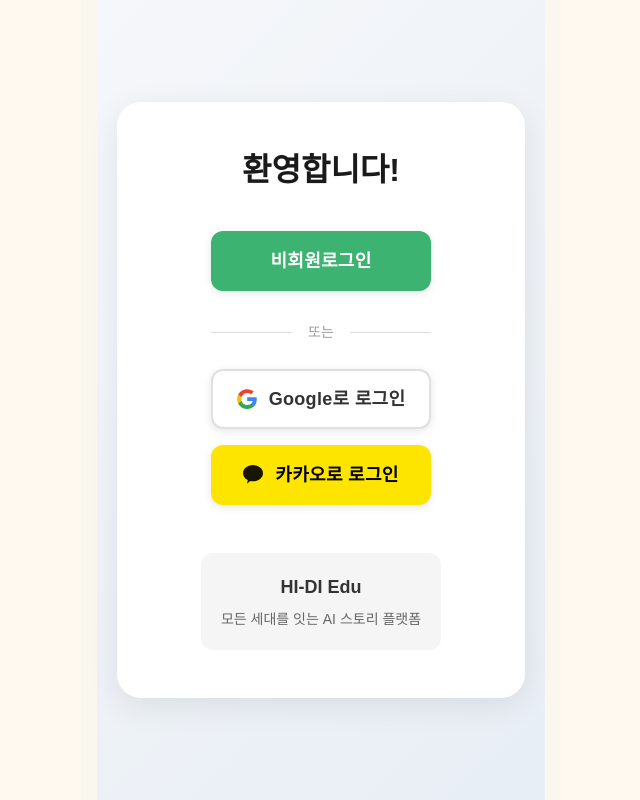
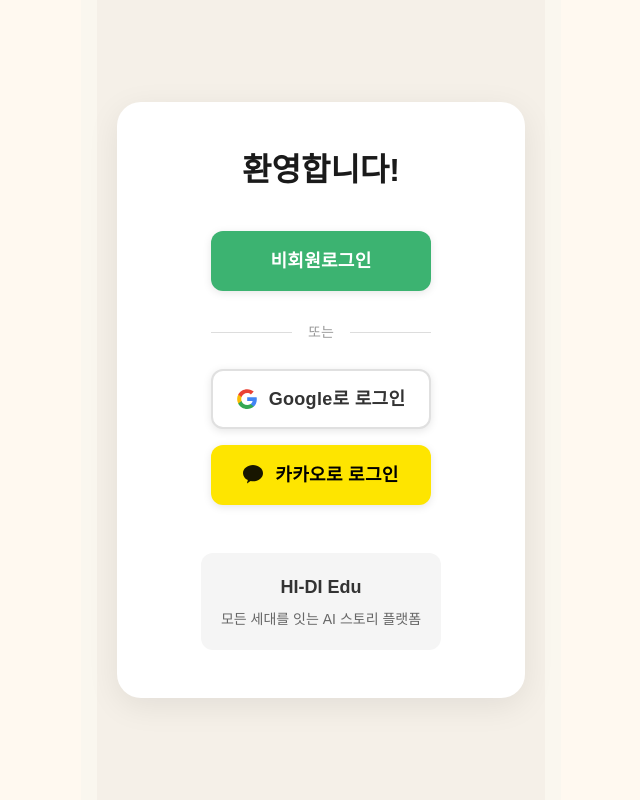
Before and after one commit to sunsudun25-cloud/hidi-story-maker, a React (Vite) app: page /onboarding in a window 1280 px wide. Shown: the whole page, without its empty margins (319-959 px from the left). Built offline with nearby package versions, Linux system fonts and the light colour scheme.

Commit message:
Design: Change login background to beige color
- 연한 하늘색 그라데이션 → 베이지색 (#f5f0e8)
- 전체 화면 배경색 통일
- 이미지와 동일한 따뜻한 베이지 톤

```diff
--- a/src/pages/OnboardingLogin.css
+++ b/src/pages/OnboardingLogin.css
@@ -5,7 +5,7 @@
   display: flex;
   align-items: center;
   justify-content: center;
-  background: linear-gradient(135deg, #f5f7fa 0%, #e8eef5 100%);
+  background: #f5f0e8;
   padding: 40px 20px;
 }
 
```
